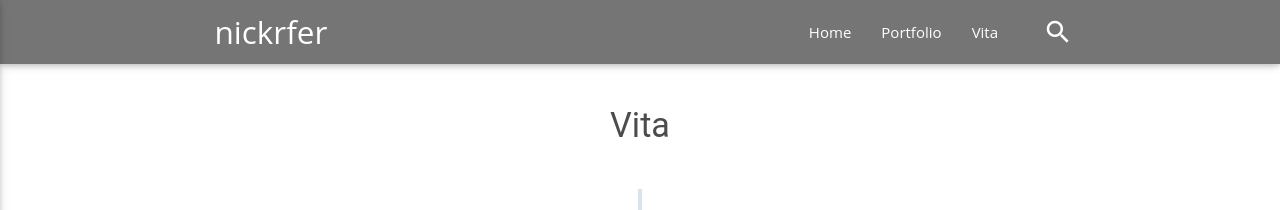
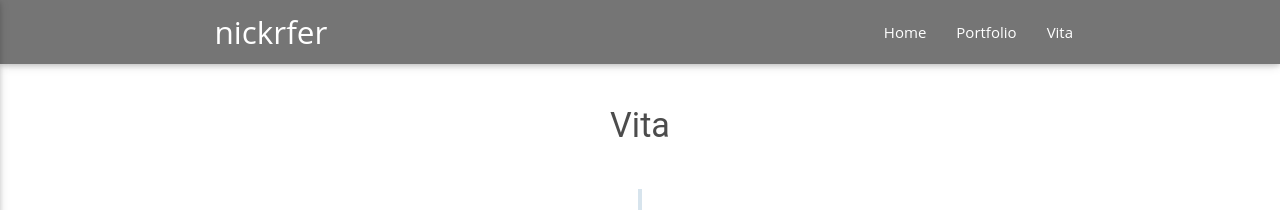
Before and after one commit to nickrfer/nickrfer.github.io, a Jekyll site: the page built from pages/vita.html, in a window 1280 px wide. Shown: the top 210 px of the page. Built offline with Jekyll 4.4.1, drawn with Linux system fonts in a browser that asks for light colours.

Commit message:
Removing search from non-mobile menu.

```diff
--- a/_includes/navigation.html
+++ b/_includes/navigation.html
@@ -8,7 +8,6 @@
               <li><a itemprop="url" class="c-navigation__item {% if page.url == '/' %}is-active{% endif %}" href="{{ " / " | prepend: site.baseurl }}">Home</a></li>
               <li><a itemprop="url" class="c-navigation__item {% if page.url == '/portfolio/' %}is-active{% endif %}" href="{{ " /portfolio/ " | prepend: site.baseurl }}">Portfolio</a></li>
               <li><a itemprop="url" class="c-navigation__item {% if page.url == '/vita/' %}is-active{% endif %}" href="{{ " /vita/ " | prepend: site.baseurl }}">Vita</a></li>
-              <li><a itemprop="url" class="nav-search" onclick="superSearch.toggle();"><i class="material-icons right nav-search">search</i></a></li>
           </ul>
           <ul id="nav-mobile" class="side-nav" style="transform: translateX(-100%);">
               <li><a itemprop="url" class="c-navigation__item {% if page.url == '/' %}is-active{% endif %}" href="{{ " / " | prepend: site.baseurl }}">Home</a></li>
```
